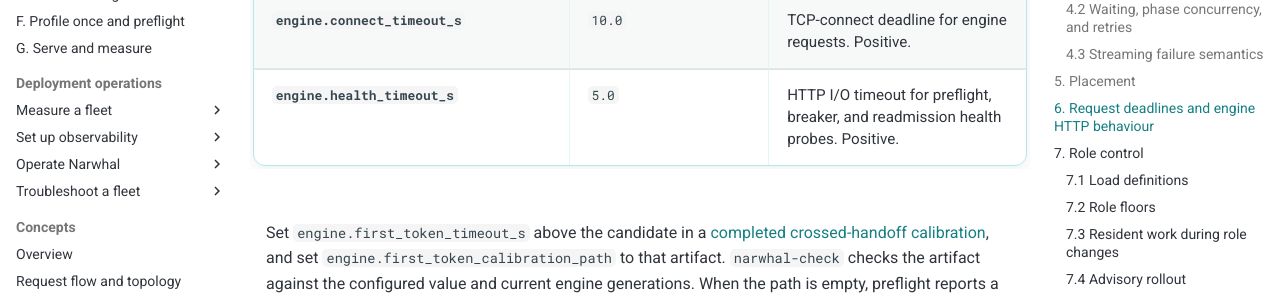
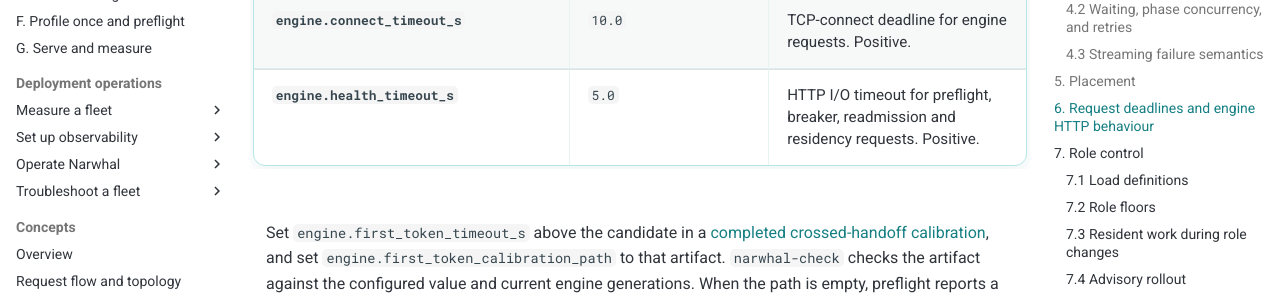
Before and after one commit to athrael-soju/Narwhal, an MkDocs documentation site: the page built from docs/configuration/02-Serving-and-Role-Control.md, in a window 1280 px wide and 900 px high, scrolled down 5595 px. Shown: the part 174-472 px from the top of the window. Built offline with MkDocs 1.6.1 and Material for MkDocs 9.7.7, drawn with Linux system fonts in a browser that asks for light colours; comment, search, counter and statistics services are not loaded.

Commit message:
docs(residency): list the residency monitoring stage and its timeout
Refs #176

```diff
--- a/docs/configuration/02-Serving-and-Role-Control.md
+++ b/docs/configuration/02-Serving-and-Role-Control.md
@@ -134,7 +134,7 @@ If admitted work exceeds what engines can drain before KV handoffs expire, decod
 | `engine.chars_per_token`        | `3.8`                  | Character-to-token fallback ratio. Positive.                                                                                            |
 | `engine.pool_timeout_s`         | `5.0`                  | Maximum wait for an engine HTTP connection on serving or control pools. Probe exhaustion leaves the engine verdict unchanged. Positive. |
 | `engine.connect_timeout_s`      | `10.0`                 | TCP-connect deadline for engine requests. Positive.                                                                                     |
-| `engine.health_timeout_s`       | `5.0`                  | HTTP I/O timeout for preflight, breaker, and readmission health probes. Positive.                                                       |
+| `engine.health_timeout_s`       | `5.0`                  | HTTP I/O timeout for preflight, breaker, readmission and residency requests. Positive.                                                  |
 
 Set `engine.first_token_timeout_s` above the candidate in a [completed crossed-handoff calibration](../deploy/06-Profile-and-Preflight.md#calibrate-the-first-token-deadline), and set `engine.first_token_calibration_path` to that artifact. `narwhal-check` checks the artifact against the configured value and current engine generations. When the path is empty, preflight reports a warning and router startup logs one. A stale or insufficient artifact fails preflight and blocks router startup.
 
```
Also changed, not shown: docs/telemetry/04-Failures.md (+1 -0 lines).
